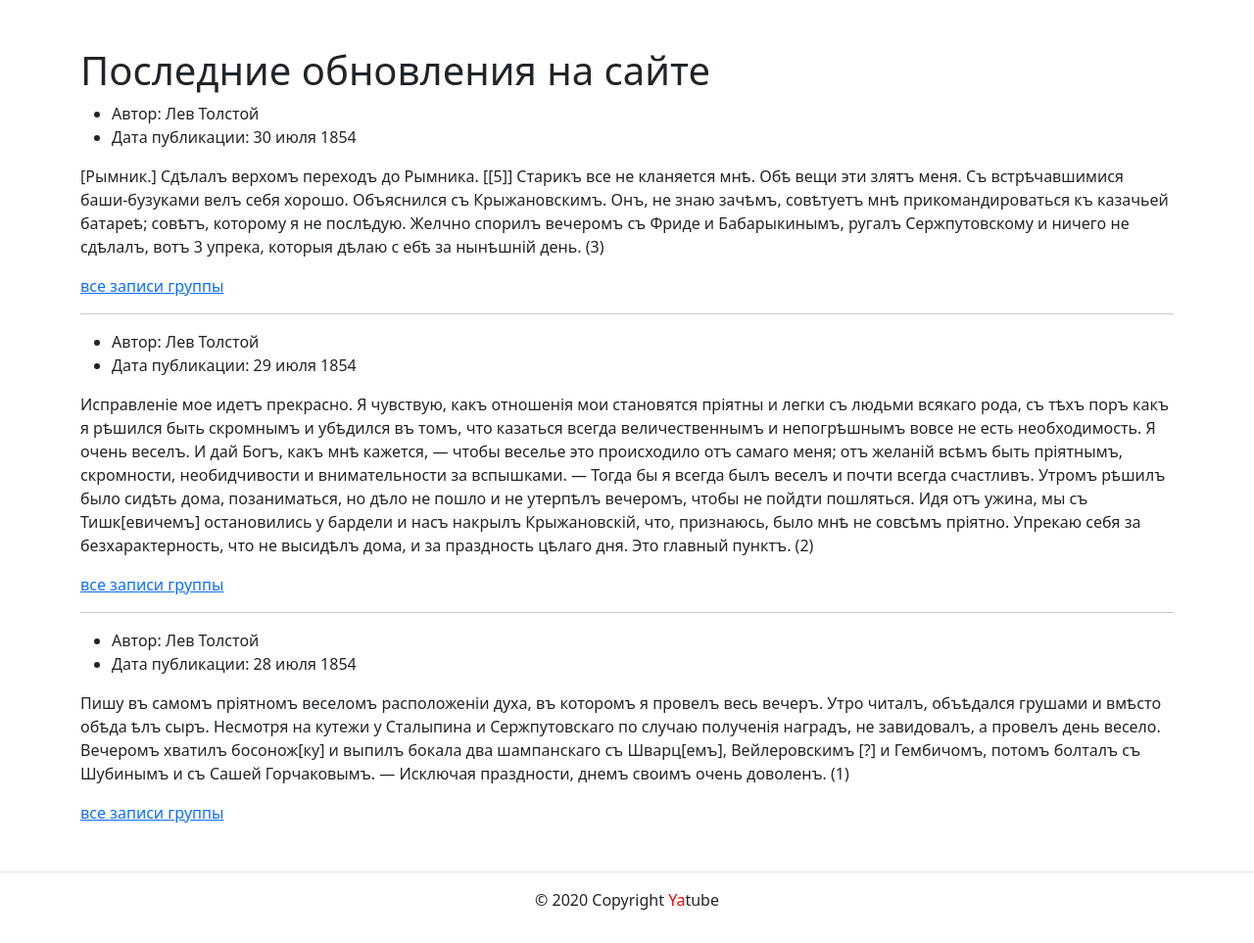
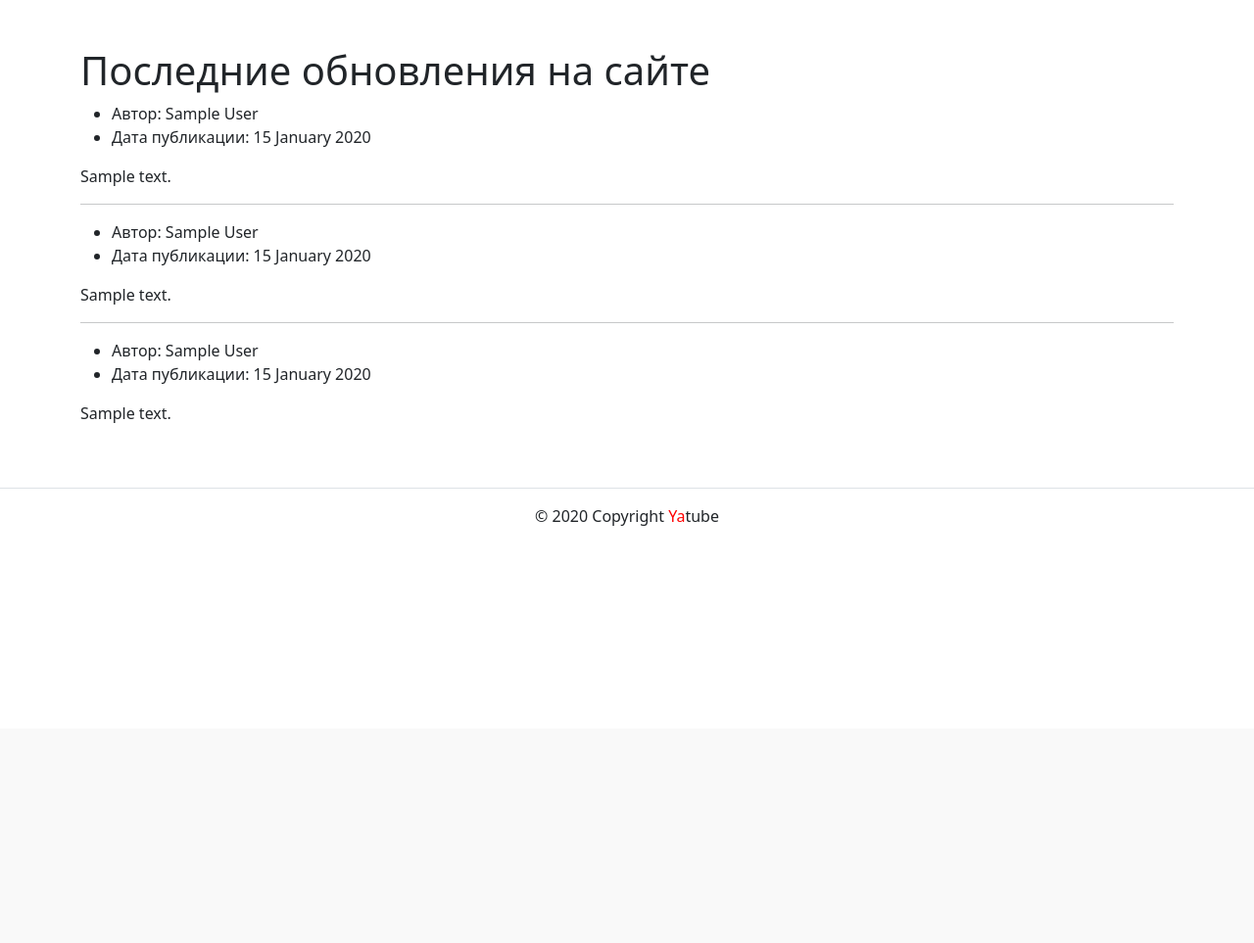
Before and after one commit to wankover/yatube_project, a Django app: page / in a window 1280 px wide. Shown: the part 56-1019 px from the top of the page at 98% size. After the commit the page ends 593 px from the top, so only its background shows below. Run offline with Django 3.2, Linux system fonts and the light colour scheme; tables that the repository leaves empty hold one stand-in row (values such as "Sample post"); some libraries are stand-ins or nearby versions.

Commit message:
Создание модели Group

```diff
--- a/yatube/posts/models.py
+++ b/yatube/posts/models.py
@@ -3,6 +3,16 @@ from django.db import models
 from django.contrib.auth import get_user_model
 
 User = get_user_model()
+
+
+class Group(models.Model):
+    title = models.CharField(max_length=100)
+    slug = models.SlugField(primary_key=True)
+    description = models.TextField()
+
+    def __str__(self):
+        return self.title
+
 
 class Post(models.Model):
     text = models.TextField()
@@ -13,3 +23,10 @@ class Post(models.Model):
         related_name='posts'
 
     )
+    group = models.ForeignKey(
+        Group,
+        blank=True,
+        null=True,
+        on_delete=models.SET_NULL,
+        related_name='posts'
+    )
--- a/yatube/posts/views.py
+++ b/yatube/posts/views.py
@@ -1,23 +1,17 @@
-
-
-from django.shortcuts import render
+from django.shortcuts import render, get_object_or_404
+from .models import Post, Group
 
 # Create your views here.
 def index(request):
-    template = 'posts/index.html'
-    title = 'Последние обновления на сайте'
-    text = 'Это главная страница проекта Yatube'
-    context = {'title' : title,
-               'text' : text,
+    posts = Post.objects.order_by('-pub_date')[:10]
+    context = {'posts' : posts,
                }
-    return render(request, template, context)
+    return render(request, 'posts/index.html', context)
 
 def group_posts(request, slug):
-    text = 'Здесь будет информация о группах проекта Yatube'
-    title = 'Лев Толстой – зеркало русской революции.'
-    context = {'title' : title,
-               'text' : text,
+    group = get_object_or_404(Group, slug=slug)
+    posts = Post.objects.filter(group=group).order_by('-pub_date')[:10]
+    context = {'group' : group,
+               'posts' : posts,
                }
-    template = 'posts/group_list.html'
-
-    return render(request, template, context)
+    return render(request, 'posts/group_list.html', context)
--- a/yatube/templates/posts/index.html
+++ b/yatube/templates/posts/index.html
@@ -1,105 +1,71 @@
 {% extends 'base.html' %}
-
 {% load static %}
 
 {% block title %}
-
 {% endblock %}
 
 {% block content %}
 <div class="container py-5">
   <h1>Последние обновления на сайте</h1>
   <article>
+  {% for post in posts %}
     <ul>
       <li>
-        Автор: Лев Толстой
+        Автор: {{ post.author.get_full_name }}
       </li>
       <li>
-        Дата публикации: 30 июля 1854
+        Дата публикации: {{ post.pub_date|date:"d E Y" }}
       </li>
     </ul>
     <p>
-      [Рымник.] Сдѣлалъ верхомъ переходъ до Рымника. [[5]] Старикъ все не кланяется мнѣ.
-      Обѣ вещи эти злятъ меня. Съ встрѣчавшимися баши-бузуками велъ себя хорошо.
-      Объяснился съ Крыжановскимъ. Онъ, не знаю зачѣмъ, совѣтуетъ мнѣ прикомандироваться
-      къ казачьей батареѣ; совѣтъ, которому я не послѣдую. Желчно спорилъ вечеромъ съ Фриде
-      и Бабарыкинымъ, ругалъ Сержпутовскому и ничего не сдѣлалъ, вотъ 3 упрека, которыя дѣлаю с
-      ебѣ за нынѣшній день. (3)
+      {{ post.text }}
     </p>
-    <a href={% url 'group_posts' %}>все записи группы</a>
+    {% if post.group %}
+    <a href= "{% url 'posts:group_posts' post.group.slug %}">все записи группы</a>
+    {% endif %}
+    {% if not forloop.last %}<hr>{% endif %}
+  {% endfor %}
   </article>
+  {% for post in posts %}
   <hr>
   <article>
     <ul>
       <li>
-        Автор: Лев Толстой
+        Автор: {{ post.author.get_full_name }}
       </li>
       <li>
-        Дата публикации: 29 июля 1854
+        Дата публикации: {{ post.pub_date|date:"d E Y" }}
       </li>
     </ul>
     <p>
-      Исправленіе мое идетъ прекрасно. Я чувствую, какъ отношенія мои становятся пріятны и легки
-      съ людьми всякаго рода, съ тѣхъ поръ какъ я рѣшился быть скромнымъ и убѣдился въ томъ,
-      что казаться всегда величественнымъ и непогрѣшнымъ вовсе не есть необходимость. Я очень
-      веселъ. И дай Богъ, какъ мнѣ кажется, — чтобы веселье это происходило отъ самаго меня;
-      отъ желаній всѣмъ быть пріятнымъ, скромности, необидчивости и внимательности за вспышками.
-      — Тогда бы я всегда былъ веселъ и почти всегда счастливъ.
-      Утромъ рѣшилъ было сидѣть дома, позаниматься, но дѣло не пошло и не утерпѣлъ вечеромъ,
-      чтобы не пойдти пошляться. Идя отъ ужина, мы съ Тишк[евичемъ] остановились у бардели и насъ
-      накрылъ Крыжановскій, что, признаюсь, было мнѣ не совсѣмъ пріятно. Упрекаю себя за
-      безхарактерность, что не высидѣлъ дома, и зa праздность цѣлаго дня. Это главный пунктъ. (2)
+      {{ post.text }}
     </p>
-    <a href={% url 'group_posts' %}>все записи группы</a>
+    {% if post.group %}
+    <a href= "{% url 'posts:group_posts' post.group.slug %}">все записи группы</a>
+    {% endif %}
+    {% if not forloop.last %}<hr>{% endif %}
+  {% endfor %}
   </article>
+  {% for post in posts %}
   <hr>
   <article>
     <ul>
       <li>
-        Автор: Лев Толстой
+        Автор: {{ post.author.get_full_name }}
       </li>
       <li>
-        Дата публикации: 28 июля 1854
+        Дата публикации: {{ post.pub_date|date:"d E Y" }}
       </li>
     </ul>
     <p>
-      Пишу въ самомъ пріятномъ веселомъ расположеніи духа, въ которомъ я провелъ весь вечеръ.
-      Утро читалъ, объѣдался грушами и вмѣсто обѣда ѣлъ сыръ. Несмотря на кутежи у Сталыпина и
-      Сержпутовскаго по случаю полученія наградъ, не завидовалъ, а провелъ день весело. Вечеромъ
-      хватилъ босонож[ку] и выпилъ бокала два шампанскаго съ Шварц[емъ], Вейлеровскимъ [?] и
-      Гембичомъ, потомъ болталъ съ Шубинымъ и съ Сашей Горчаковымъ. — Исключая праздности,
-      днемъ своимъ очень доволенъ. (1)
+      {{ post.text }}
     </p>
-    <a href={% url 'group_posts' %}>все записи группы</a>
+    {% if post.group %}
+    <a href= "{% url 'posts:group_posts' post.group.slug %}">все записи группы</a>
+    {% endif %}
+    {% if not forloop.last %}<hr>{% endif %}
+  {% endfor %}
   </article>
   <!-- под последним постом нет линии -->
 </div>
 {% endblock %}
-
-
-<!DOCTYPE html> <!-- Используется html 5 версии -->
-<html lang="ru"> <!-- Язык сайта - русский -->
-  <head>
-    <meta charset="utf-8"> <!-- Кодировка сайта -->
-    <!-- Сайт готов работать с мобильными устройствами -->
-    <meta name="viewport" content="width=device-width, initial-scale=1">
-    <!-- Загружаем фав-иконки -->
-    <link rel="icon" href="img/fav/fav.ico" type="image">
-    <link rel="apple-touch-icon" sizes="180x180" href="img/fav/apple-touch-icon.png">
-    <link rel="icon" type="image/png" sizes="32x32" href="img/fav/favicon-32x32.png">
-    <link rel="icon" type="image/png" sizes="16x16" href="img/fav/favicon-16x16.png">
-    <meta name="msapplication-TileColor" content="#000">
-    <meta name="theme-color" content="#ffffff">
-    <!-- Подключен файл со стандартными стилями бустрап -->
-    <link rel="stylesheet" href="css/bootstrap.min.css">
-    <title>Последние обновления на сайте</title>
-  </head>
-  <body>
-    <header>
-    </header>
-    <main>
-    </main>
-    <footer class="border-top text-center py-3">
-    </footer>
-  </body>
-</html>
```
Also changed, not shown: yatube/posts/admin.py (+19 -2 lines), yatube/templates/base.html (+0 -7 lines), yatube/templates/posts/group_list.html (+0 -15 lines), yatube/posts/migrations/0002_auto_20220701_0508.py (added), yatube/posts/migrations/0003_auto_20220703_1844.py (added).
